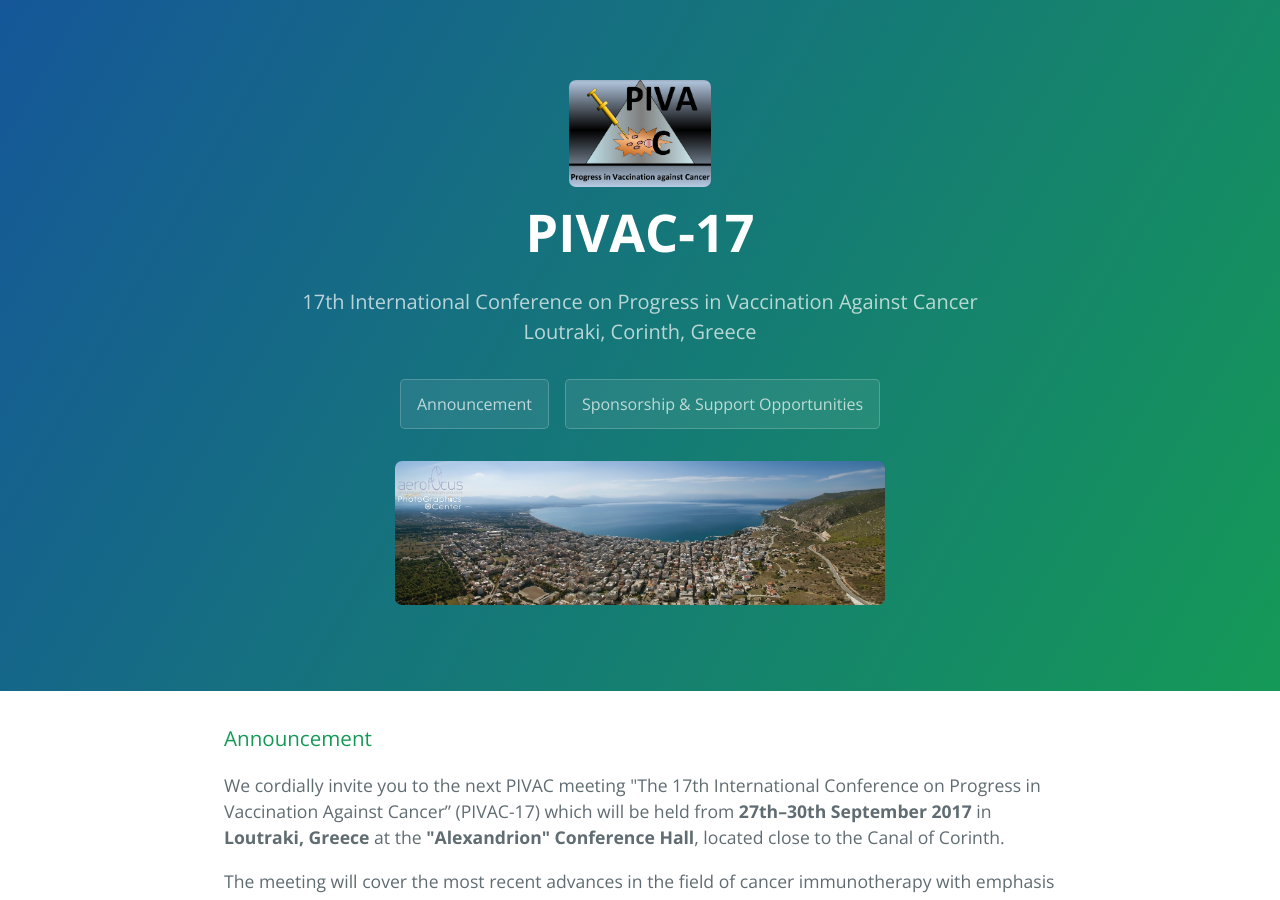
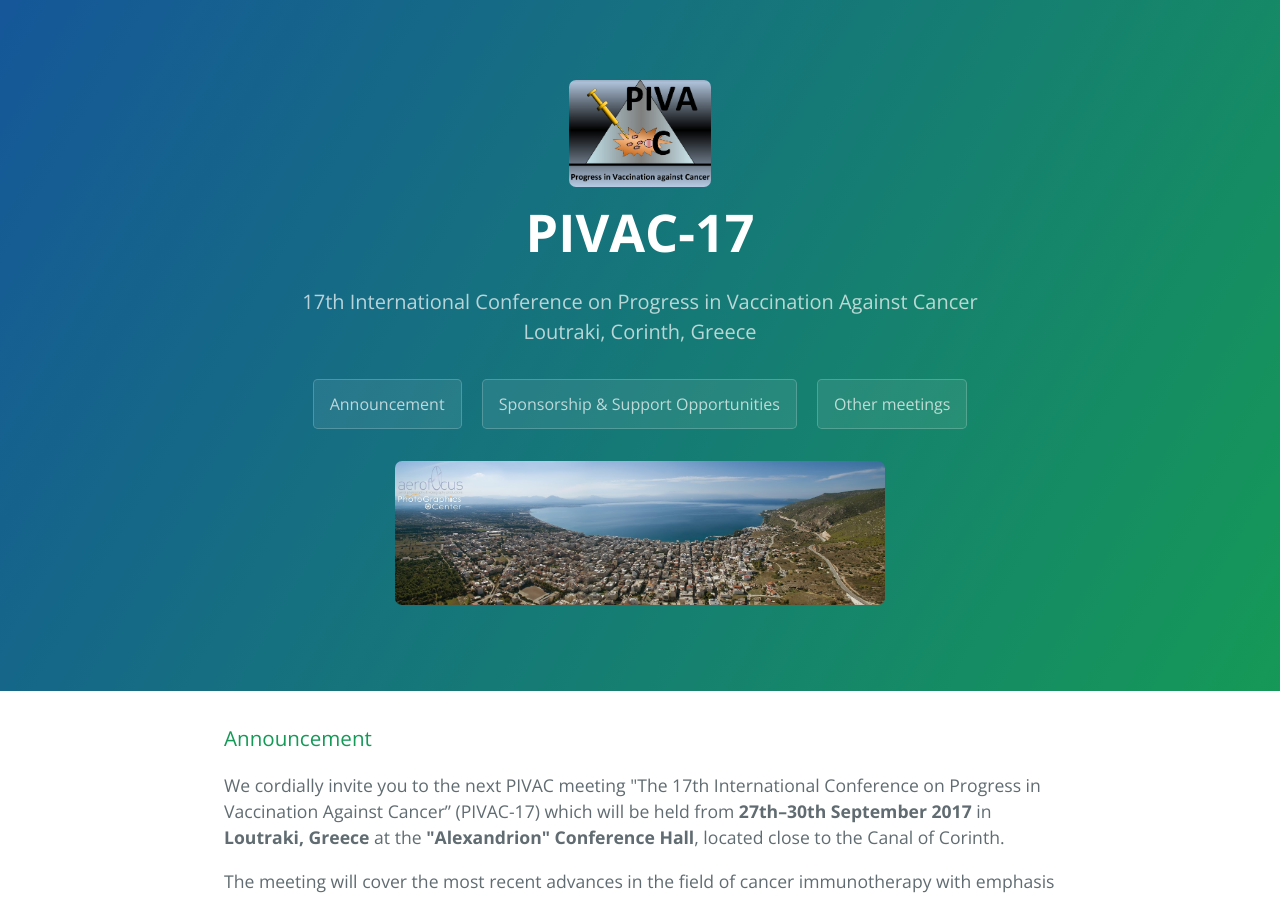
Before and after one commit to moodmosaic/pivac17, a Jekyll site: the page index.html, which Jekyll copies as it is, in a window 1280 px wide and 900 px high. Built offline with Jekyll 4.4.1, drawn with Linux system fonts in a browser that asks for light colours.

Commit message:
Put www.immunology-conference.de under the 'Other meetings' heading.

```diff
--- a/index.html
+++ b/index.html
@@ -14,7 +14,11 @@
       <img src="img/pivac_logo.png" alt="PIVAC logo" width="13%" style="border-radius: 7px">
       <h1 class="project-name">PIVAC-17</h1>
       <h2 class="project-tagline">17th International Conference on Progress in Vaccination Against Cancer<br>Loutraki, Corinth, Greece</h2>
-      <p><a href="/#announcement" class="btn">Announcement</a><a href="/sponsors#oportunities" class="btn">Sponsorship & Support Opportunities</a></p>
+      <p>
+        <a href="/#announcement" class="btn">Announcement</a>
+        <a href="/sponsors#oportunities" class="btn">Sponsorship & Support Opportunities</a>
+        <a href="/#other-meetings" class="btn">Other meetings</a>
+      </p>
       <img src="img/loutraki_panoramic.jpg" alt="Panoramic view of Loutraki" width="45%" style="border-radius: 7px">
     </section>
 
@@ -99,7 +103,10 @@
 
 <iframe src="https://www.google.com/maps/embed?pb=!1m18!1m12!1m3!1d25168.18769647776!2d22.968788260230088!3d37.95323815253371!2m3!1f0!2f0!3f0!3m2!1i1024!2i768!4f13.1!3m3!1m2!1s0x14a01538aa814175%3A0xb24794b29b7fb8d4!2zzpHOm86Vzp7Okc6dzpTOoc6VzpnOnyAtIM6jzqXOnc6VzpTOoc6ZzpHOms6fIM6azpXOnc6kzqHOnyDOlM6XzpzOn86lIM6bzp_Opc6kzqHOkc6azpnOn86l!5e0!3m2!1sel!2sgr!4v1478621700665" width="600" height="450" frameborder="0" style="border:0" allowfullscreen></iframe>
 
-<p><br><a href="http://www.immunology-conference.de/" target="_blank"><img src="img/DGfI_2017.jpg" alt="47th Annual Meeting of the German Society for Immunology" width="72%" style="border-radius: 7px"></a></p>
+<h3>
+<a id="other-meetings" class="anchor" href="#other-meetings" aria-hidden="true"><span aria-hidden="true" class="octicon octicon-link"></span></a>Other meetings</h3>
+
+<p><a href="http://www.immunology-conference.de/" target="_blank"><img src="img/DGfI_2017.jpg" alt="47th Annual Meeting of the German Society for Immunology" width="72%" style="border-radius: 7px"></a></p>
 
 <h3>
 <a id="support-or-contact" class="anchor" href="#support-or-contact" aria-hidden="true"><span aria-hidden="true" class="octicon octicon-link"></span></a>Support or Contact</h3>
--- a/sponsors.html
+++ b/sponsors.html
@@ -14,7 +14,11 @@
       <img src="img/pivac_logo.png" alt="PIVAC logo" width="13%" style="border-radius: 7px">
       <h1 class="project-name">PIVAC-17</h1>
       <h2 class="project-tagline">17th International Conference on Progress in Vaccination Against Cancer<br>Loutraki, Corinth, Greece</h2>
-      <p><a href="/#announcement" class="btn">Announcement</a><a href="/sponsors#oportunities" class="btn">Sponsorship & Support Opportunities</a></p>
+      <p>
+        <a href="/#announcement" class="btn">Announcement</a>
+        <a href="/sponsors#oportunities" class="btn">Sponsorship & Support Opportunities</a>
+        <a href="/#other-meetings" class="btn">Other meetings</a>
+      </p>
       <img src="img/loutraki_panoramic.jpg" alt="Panoramic view of Loutraki" width="45%" style="border-radius: 7px">
     </section>
 
```
